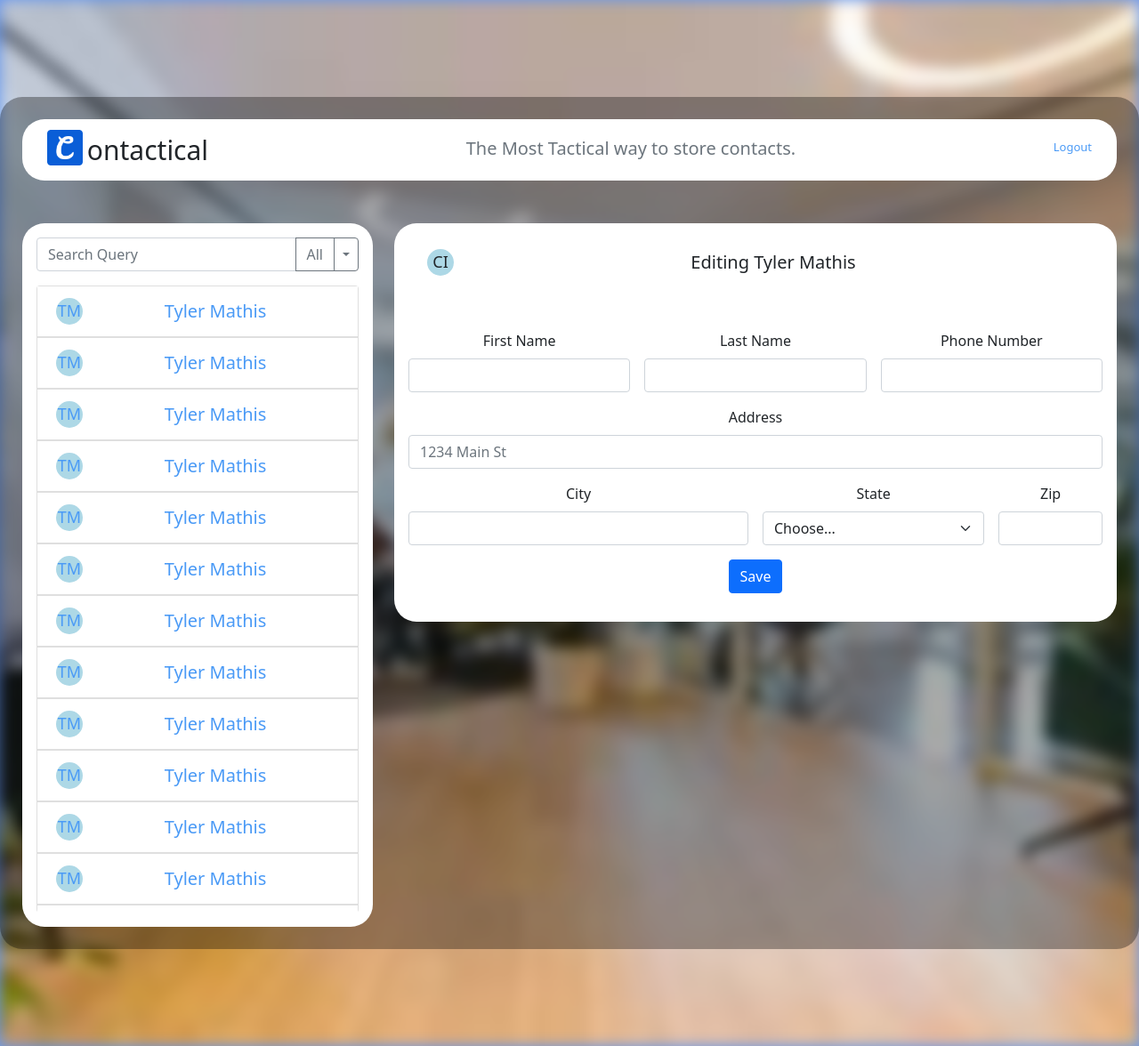
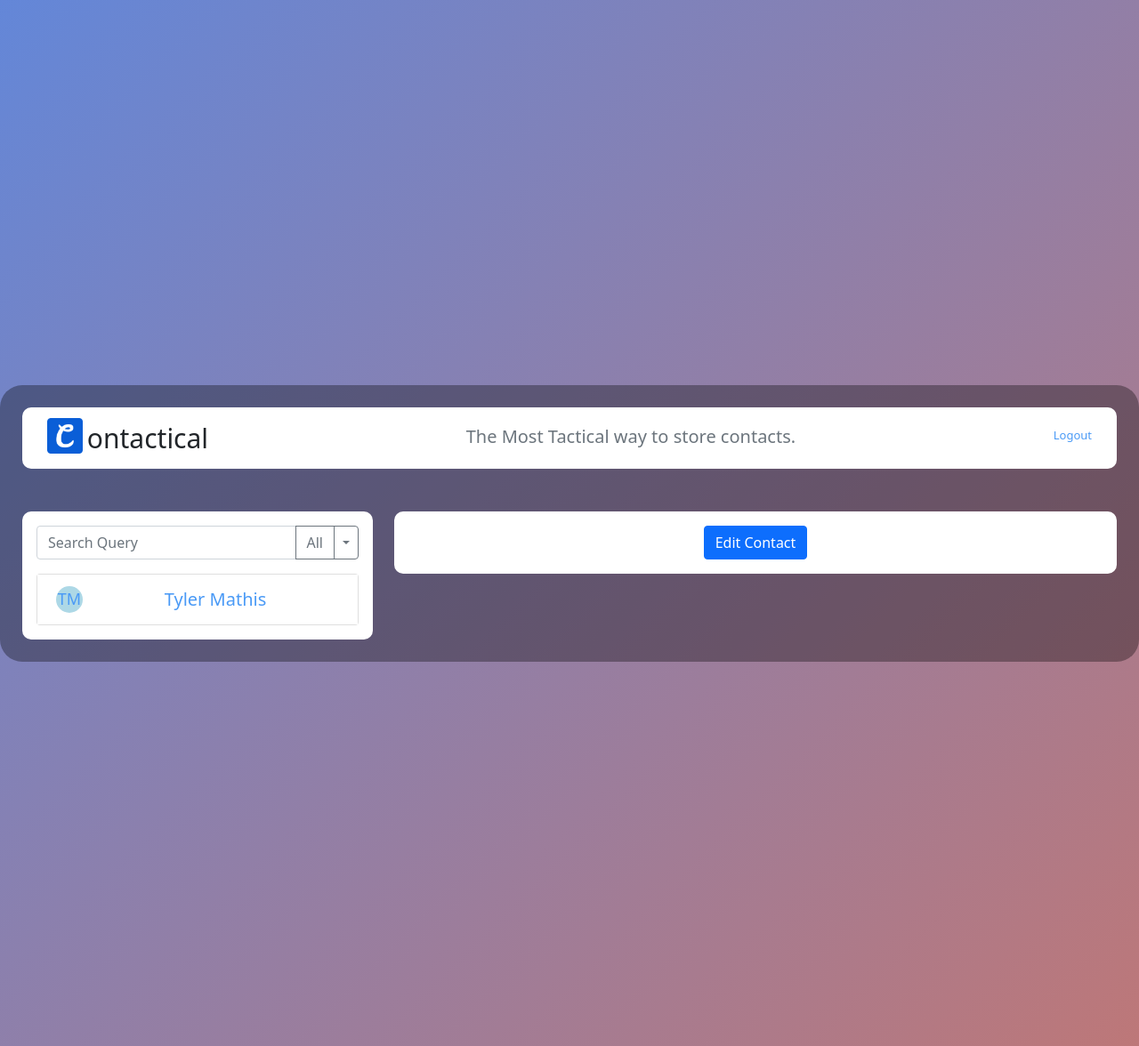
Before and after one commit to TylerMathis/COP4331G1P1, a PHP site: page /landing_page.html in a window 1280 px wide. Shown: the whole page at 89% size. Run offline with PHP 8.4, Linux system fonts and the light colour scheme.

Commit message:
Moved Creation to Modal

```diff
--- a/css/styles.css
+++ b/css/styles.css
@@ -1,5 +1,28 @@
 body {
   background-color: cadetblue;
+}
+
+html, body {
+  width: 100%;
+  height:100%;
+}
+
+body {
+    background: linear-gradient(-45deg, #FF6C32, #4b8bf2, #FF6C32);
+    background-size: 400% 400%;
+    animation: gradient 15s ease infinite;
+}
+
+@keyframes gradient {
+    0% {
+        background-position: 0% 50%;
+    }
+    50% {
+        background-position: 100% 50%;
+    }
+    100% {
+        background-position: 0% 50%;
+    }
 }
 
 .logout {
@@ -22,8 +45,7 @@ body {
 
 .beveledBox {
   background-color: white;
-  border-radius: 25px;
-  padding: 25px;
+  border-radius: 10px;
 }
 
 .profile-icon {
--- a/js/landing_page.js
+++ b/js/landing_page.js
@@ -2,5 +2,4 @@
 window.onload = function () {
     populateUserCache();
     welcomeUser();
-    loadHiRes();
 };
--- a/landing_page.html
+++ b/landing_page.html
@@ -14,7 +14,6 @@
 </head>
 
 <body class="d-flex align-items-center text-center" style="background-color: cornflowerblue; height: 100%;">
-<div id="background" class="backgroundBlurImg" style="filter: blur(8px);"></div>
 
 <div class="container backgroundContainer">
 
@@ -69,259 +68,6 @@
 						</div>
 					</div>
 				</a>
-
-				<a class="contact-link" href="#">
-					<div class="list-group-item d-flex contact-card" style="min-height: 50px">
-						<div class="profile-icon d-flex justify-content-center align-self-center">
-							<div class="align-self-center" style="width: 100%;">
-								<h3 style="text-align: center; font-weight: 300; font-size: 18px; margin-bottom: 0">TM</h3>
-							</div>
-						</div>
-						<div class="d-flex align-items-center justify-content-center w-100" style="padding: 5px;">
-							<h5 style="text-align: center; margin: 0; width: 100%;">Tyler Mathis</h5>
-						</div>
-					</div>
-				</a>
-				<a class="contact-link" href="#">
-					<div class="list-group-item d-flex contact-card" style="min-height: 50px">
-						<div class="profile-icon d-flex justify-content-center align-self-center">
-							<div class="align-self-center" style="width: 100%;">
-								<h3 style="text-align: center; font-weight: 300; font-size: 18px; margin-bottom: 0">TM</h3>
-							</div>
-						</div>
-						<div class="d-flex align-items-center justify-content-center w-100" style="padding: 5px;">
-							<h5 style="text-align: center; margin: 0; width: 100%;">Tyler Mathis</h5>
-						</div>
-					</div>
-				</a>
-				<a class="contact-link" href="#">
-					<div class="list-group-item d-flex contact-card" style="min-height: 50px">
-						<div class="profile-icon d-flex justify-content-center align-self-center">
-							<div class="align-self-center" style="width: 100%;">
-								<h3 style="text-align: center; font-weight: 300; font-size: 18px; margin-bottom: 0">TM</h3>
-							</div>
-						</div>
-						<div class="d-flex align-items-center justify-content-center w-100" style="padding: 5px;">
-							<h5 style="text-align: center; margin: 0; width: 100%;">Tyler Mathis</h5>
-						</div>
-					</div>
-				</a>
-				<a class="contact-link" href="#">
-					<div class="list-group-item d-flex contact-card" style="min-height: 50px">
-						<div class="profile-icon d-flex justify-content-center align-self-center">
-							<div class="align-self-center" style="width: 100%;">
-								<h3 style="text-align: center; font-weight: 300; font-size: 18px; margin-bottom: 0">TM</h3>
-							</div>
-						</div>
-						<div class="d-flex align-items-center justify-content-center w-100" style="padding: 5px;">
-							<h5 style="text-align: center; margin: 0; width: 100%;">Tyler Mathis</h5>
-						</div>
-					</div>
-				</a>
-				<a class="contact-link" href="#">
-					<div class="list-group-item d-flex contact-card" style="min-height: 50px">
-						<div class="profile-icon d-flex justify-content-center align-self-center">
-							<div class="align-self-center" style="width: 100%;">
-								<h3 style="text-align: center; font-weight: 300; font-size: 18px; margin-bottom: 0">TM</h3>
-							</div>
-						</div>
-						<div class="d-flex align-items-center justify-content-center w-100" style="padding: 5px;">
-							<h5 style="text-align: center; margin: 0; width: 100%;">Tyler Mathis</h5>
-						</div>
-					</div>
-				</a>
-				<a class="contact-link" href="#">
-					<div class="list-group-item d-flex contact-card" style="min-height: 50px">
-						<div class="profile-icon d-flex justify-content-center align-self-center">
-							<div class="align-self-center" style="width: 100%;">
-								<h3 style="text-align: center; font-weight: 300; font-size: 18px; margin-bottom: 0">TM</h3>
-							</div>
-						</div>
-						<div class="d-flex align-items-center justify-content-center w-100" style="padding: 5px;">
-							<h5 style="text-align: center; margin: 0; width: 100%;">Tyler Mathis</h5>
-						</div>
-					</div>
-				</a>
-				<a class="contact-link" href="#">
-					<div class="list-group-item d-flex contact-card" style="min-height: 50px">
-						<div class="profile-icon d-flex justify-content-center align-self-center">
-							<div class="align-self-center" style="width: 100%;">
-								<h3 style="text-align: center; font-weight: 300; font-size: 18px; margin-bottom: 0">TM</h3>
-							</div>
-						</div>
-						<div class="d-flex align-items-center justify-content-center w-100" style="padding: 5px;">
-							<h5 style="text-align: center; margin: 0; width: 100%;">Tyler Mathis</h5>
-						</div>
-					</div>
-				</a>
-				<a class="contact-link" href="#">
-					<div class="list-group-item d-flex contact-card" style="min-height: 50px">
-						<div class="profile-icon d-flex justify-content-center align-self-center">
-							<div class="align-self-center" style="width: 100%;">
-								<h3 style="text-align: center; font-weight: 300; font-size: 18px; margin-bottom: 0">TM</h3>
-							</div>
-						</div>
-						<div class="d-flex align-items-center justify-content-center w-100" style="padding: 5px;">
-							<h5 style="text-align: center; margin: 0; width: 100%;">Tyler Mathis</h5>
-						</div>
-					</div>
-				</a>
-				<a class="contact-link" href="#">
-					<div class="list-group-item d-flex contact-card" style="min-height: 50px">
-						<div class="profile-icon d-flex justify-content-center align-self-center">
-							<div class="align-self-center" style="width: 100%;">
-								<h3 style="text-align: center; font-weight: 300; font-size: 18px; margin-bottom: 0">TM</h3>
-							</div>
-						</div>
-						<div class="d-flex align-items-center justify-content-center w-100" style="padding: 5px;">
-							<h5 style="text-align: center; margin: 0; width: 100%;">Tyler Mathis</h5>
-						</div>
-					</div>
-				</a>
-				<a class="contact-link" href="#">
-					<div class="list-group-item d-flex contact-card" style="min-height: 50px">
-						<div class="profile-icon d-flex justify-content-center align-self-center">
-							<div class="align-self-center" style="width: 100%;">
-								<h3 style="text-align: center; font-weight: 300; font-size: 18px; margin-bottom: 0">TM</h3>
-							</div>
-						</div>
-						<div class="d-flex align-items-center justify-content-center w-100" style="padding: 5px;">
-							<h5 style="text-align: center; margin: 0; width: 100%;">Tyler Mathis</h5>
-						</div>
-					</div>
-				</a>
-				<a class="contact-link" href="#">
-					<div class="list-group-item d-flex contact-card" style="min-height: 50px">
-						<div class="profile-icon d-flex justify-content-center align-self-center">
-							<div class="align-self-center" style="width: 100%;">
-								<h3 style="text-align: center; font-weight: 300; font-size: 18px; margin-bottom: 0">TM</h3>
-							</div>
-						</div>
-						<div class="d-flex align-items-center justify-content-center w-100" style="padding: 5px;">
-							<h5 style="text-align: center; margin: 0; width: 100%;">Tyler Mathis</h5>
-						</div>
-					</div>
-				</a>
-				<a class="contact-link" href="#">
-					<div class="list-group-item d-flex contact-card" style="min-height: 50px">
-						<div class="profile-icon d-flex justify-content-center align-self-center">
-							<div class="align-self-center" style="width: 100%;">
-								<h3 style="text-align: center; font-weight: 300; font-size: 18px; margin-bottom: 0">TM</h3>
-							</div>
-						</div>
-						<div class="d-flex align-items-center justify-content-center w-100" style="padding: 5px;">
-							<h5 style="text-align: center; margin: 0; width: 100%;">Tyler Mathis</h5>
-						</div>
-					</div>
-				</a>
-				<a class="contact-link" href="#">
-					<div class="list-group-item d-flex contact-card" style="min-height: 50px">
-						<div class="profile-icon d-flex justify-content-center align-self-center">
-							<div class="align-self-center" style="width: 100%;">
-								<h3 style="text-align: center; font-weight: 300; font-size: 18px; margin-bottom: 0">TM</h3>
-							</div>
-						</div>
-						<div class="d-flex align-items-center justify-content-center w-100" style="padding: 5px;">
-							<h5 style="text-align: center; margin: 0; width: 100%;">Tyler Mathis</h5>
-						</div>
-					</div>
-				</a>
-				<a class="contact-link" href="#">
-					<div class="list-group-item d-flex contact-card" style="min-height: 50px">
-						<div class="profile-icon d-flex justify-content-center align-self-center">
-							<div class="align-self-center" style="width: 100%;">
-								<h3 style="text-align: center; font-weight: 300; font-size: 18px; margin-bottom: 0">TM</h3>
-							</div>
-						</div>
-						<div class="d-flex align-items-center justify-content-center w-100" style="padding: 5px;">
-							<h5 style="text-align: center; margin: 0; width: 100%;">Tyler Mathis</h5>
-						</div>
-					</div>
-				</a>
-				<a class="contact-link" href="#">
-					<div class="list-group-item d-flex contact-card" style="min-height: 50px">
-						<div class="profile-icon d-flex justify-content-center align-self-center">
-							<div class="align-self-center" style="width: 100%;">
-								<h3 style="text-align: center; font-weight: 300; font-size: 18px; margin-bottom: 0">TM</h3>
-							</div>
-						</div>
-						<div class="d-flex align-items-center justify-content-center w-100" style="padding: 5px;">
-							<h5 style="text-align: center; margin: 0; width: 100%;">Tyler Mathis</h5>
-						</div>
-					</div>
-				</a>
-				<a class="contact-link" href="#">
-					<div class="list-group-item d-flex contact-card" style="min-height: 50px">
-						<div class="profile-icon d-flex justify-content-center align-self-center">
-							<div class="align-self-center" style="width: 100%;">
-								<h3 style="text-align: center; font-weight: 300; font-size: 18px; margin-bottom: 0">TM</h3>
-							</div>
-						</div>
-						<div class="d-flex align-items-center justify-content-center w-100" style="padding: 5px;">
-							<h5 style="text-align: center; margin: 0; width: 100%;">Tyler Mathis</h5>
-						</div>
-					</div>
-				</a>
-				<a class="contact-link" href="#">
-					<div class="list-group-item d-flex contact-card" style="min-height: 50px">
-						<div class="profile-icon d-flex justify-content-center align-self-center">
-							<div class="align-self-center" style="width: 100%;">
-								<h3 style="text-align: center; font-weight: 300; font-size: 18px; margin-bottom: 0">TM</h3>
-							</div>
-						</div>
-						<div class="d-flex align-items-center justify-content-center w-100" style="padding: 5px;">
-							<h5 style="text-align: center; margin: 0; width: 100%;">Tyler Mathis</h5>
-						</div>
-					</div>
-				</a>
-				<a class="contact-link" href="#">
-					<div class="list-group-item d-flex contact-card" style="min-height: 50px">
-						<div class="profile-icon d-flex justify-content-center align-self-center">
-							<div class="align-self-center" style="width: 100%;">
-								<h3 style="text-align: center; font-weight: 300; font-size: 18px; margin-bottom: 0">TM</h3>
-							</div>
-						</div>
-						<div class="d-flex align-items-center justify-content-center w-100" style="padding: 5px;">
-							<h5 style="text-align: center; margin: 0; width: 100%;">Tyler Mathis</h5>
-						</div>
-					</div>
-				</a>
-				<a class="contact-link" href="#">
-					<div class="list-group-item d-flex contact-card" style="min-height: 50px">
-						<div class="profile-icon d-flex justify-content-center align-self-center">
-							<div class="align-self-center" style="width: 100%;">
-								<h3 style="text-align: center; font-weight: 300; font-size: 18px; margin-bottom: 0">TM</h3>
-							</div>
-						</div>
-						<div class="d-flex align-items-center justify-content-center w-100" style="padding: 5px;">
-							<h5 style="text-align: center; margin: 0; width: 100%;">Tyler Mathis</h5>
-						</div>
-					</div>
-				</a>
-				<a class="contact-link" href="#">
-					<div class="list-group-item d-flex contact-card" style="min-height: 50px">
-						<div class="profile-icon d-flex justify-content-center align-self-center">
-							<div class="align-self-center" style="width: 100%;">
-								<h3 style="text-align: center; font-weight: 300; font-size: 18px; margin-bottom: 0">TM</h3>
-							</div>
-						</div>
-						<div class="d-flex align-items-center justify-content-center w-100" style="padding: 5px;">
-							<h5 style="text-align: center; margin: 0; width: 100%;">Tyler Mathis</h5>
-						</div>
-					</div>
-				</a>
-				<a class="contact-link" href="#">
-					<div class="list-group-item d-flex contact-card" style="min-height: 50px">
-						<div class="profile-icon d-flex justify-content-center align-self-center">
-							<div class="align-self-center" style="width: 100%;">
-								<h3 style="text-align: center; font-weight: 300; font-size: 18px; margin-bottom: 0">TM</h3>
-							</div>
-						</div>
-						<div class="d-flex align-items-center justify-content-center w-100" style="padding: 5px;">
-							<h5 style="text-align: center; margin: 0; width: 100%;">Tyler Mathis</h5>
-						</div>
-					</div>
-				</a>
 			</ul>
 		</div>
 	</div>
@@ -329,17 +75,32 @@
 	<!--Actions-->
 	<div class="col-8">
 		<div class="p-3 beveledBox">
-			<!--Name header-->
-			<div class="list-group-item d-flex mb-5" style="min-height: 50px; border: none;">
+
+
+
+			<!-- Edit Contact Modal Trigger -->
+			<button type="button" class="btn btn-primary" data-bs-toggle="modal" data-bs-target="#contactModal">
+				Edit Contact
+			</button>
+
+			<!-- Modal -->
+			<div class="modal fade" id="contactModal" tabindex="-1" aria-labelledby="exampleModalLabel" aria-hidden="true">
+				<div class="modal-dialog">
+					<div class="modal-content">
+
+						<!-- Modal Title -->
+						<div class="modal-header">
 							<div class="profile-icon d-flex justify-content-center align-self-center">
 								<div class="align-self-center" style="width: 100%;">
 									<h3 style="text-align: center; font-weight: 300; font-size: 18px; margin-bottom: 0" id="contact-initials">CI</h3>
 								</div>
 							</div>
-				<div class="d-flex align-items-center justify-content-center w-100" style="padding: 5px;">
-					<h5 style="text-align: center; margin: 0; width: 100%;" id="contact-name">Editing Tyler Mathis</h5>
+							<h5 class="modal-title" id="exampleModalLabel contact-name">Contact Name</h5>
+							<button type="button" class="btn-close" data-bs-dismiss="modal" aria-label="Close"></button>
 						</div>
-			</div>
+
+						<!-- Modal Body -->
+						<div class="modal-body">
 							<!--Info-->
 							<div class="info">
 								<form class="row g-3">
@@ -355,11 +116,15 @@
 										<label for="phone-number" class="form-label">Phone Number</label>
 										<input type="phone-number" class="form-control" id="phone-number">
 									</div>
-					<div class="col-12">
+									<div class="col-8">
 										<label for="inputAddress" class="form-label">Address</label>
 										<input type="text" class="form-control" id="inputAddress" placeholder="1234 Main St">
 									</div>
-					<div class="col-md-6">
+									<div class="col-md-4">
+										<label for="inputZip" class="form-label">Zip</label>
+										<input type="text" class="form-control" id="inputZip">
+									</div>
+									<div class="col-md-8">
 										<label for="inputCity" class="form-label">City</label>
 										<input type="text" class="form-control" id="inputCity">
 									</div>
@@ -367,22 +132,73 @@
 										<label for="inputState" class="form-label">State</label>
 										<select id="inputState" class="form-select">
 											<option selected>Choose...</option>
-							<option>...</option>
+											<option value="AL">Alabama</option>
+											<option value="AK">Alaska</option>
+											<option value="AZ">Arizona</option>
+											<option value="AR">Arkansas</option>
+											<option value="CA">California</option>
+											<option value="CO">Colorado</option>
+											<option value="CT">Connecticut</option>
+											<option value="DE">Delaware</option>
+											<option value="DC">District Of Columbia</option>
+											<option value="FL">Florida</option>
+											<option value="GA">Georgia</option>
+											<option value="HI">Hawaii</option>
+											<option value="ID">Idaho</option>
+											<option value="IL">Illinois</option>
+											<option value="IN">Indiana</option>
+											<option value="IA">Iowa</option>
+											<option value="KS">Kansas</option>
+											<option value="KY">Kentucky</option>
+											<option value="LA">Louisiana</option>
+											<option value="ME">Maine</option>
+											<option value="MD">Maryland</option>
+											<option value="MA">Massachusetts</option>
+											<option value="MI">Michigan</option>
+											<option value="MN">Minnesota</option>
+											<option value="MS">Mississippi</option>
+											<option value="MO">Missouri</option>
+											<option value="MT">Montana</option>
+											<option value="NE">Nebraska</option>
+											<option value="NV">Nevada</option>
+											<option value="NH">New Hampshire</option>
+											<option value="NJ">New Jersey</option>
+											<option value="NM">New Mexico</option>
+											<option value="NY">New York</option>
+											<option value="NC">North Carolina</option>
+											<option value="ND">North Dakota</option>
+											<option value="OH">Ohio</option>
+											<option value="OK">Oklahoma</option>
+											<option value="OR">Oregon</option>
+											<option value="PA">Pennsylvania</option>
+											<option value="RI">Rhode Island</option>
+											<option value="SC">South Carolina</option>
+											<option value="SD">South Dakota</option>
+											<option value="TN">Tennessee</option>
+											<option value="TX">Texas</option>
+											<option value="UT">Utah</option>
+											<option value="VT">Vermont</option>
+											<option value="VA">Virginia</option>
+											<option value="WA">Washington</option>
+											<option value="WV">West Virginia</option>
+											<option value="WI">Wisconsin</option>
+											<option value="WY">Wyoming</option>
 										</select>
 									</div>
-					<div class="col-md-2">
-						<label for="inputZip" class="form-label">Zip</label>
-						<input type="text" class="form-control" id="inputZip">
+								</form>
 							</div>
-					<div class="col-12">
-					<button type="submit" class="btn btn-primary">Save</button>
 						</div>
-				</form>
+						<div class="modal-footer">
+							<button type="button" class="btn btn-secondary" data-bs-dismiss="modal">Close</button>
+							<button type="button" class="btn btn-primary">Save changes</button>
+						</div>
 					</div>
 				</div>
 			</div>
 		</div>
 	</div>
 
+</div>
+
 </body>
 </html>
```
Lines whose indentation alone changed are shown as unchanged.
